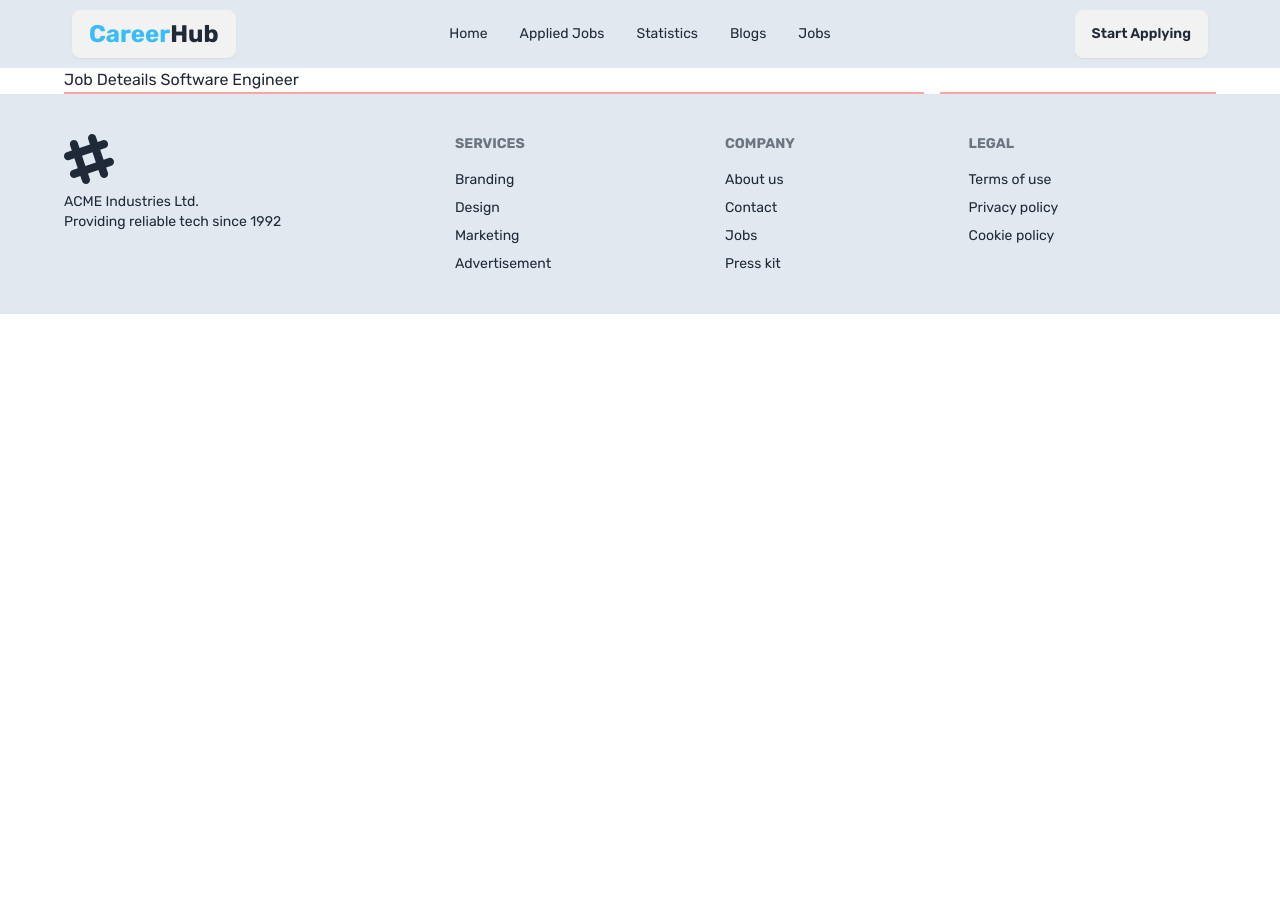
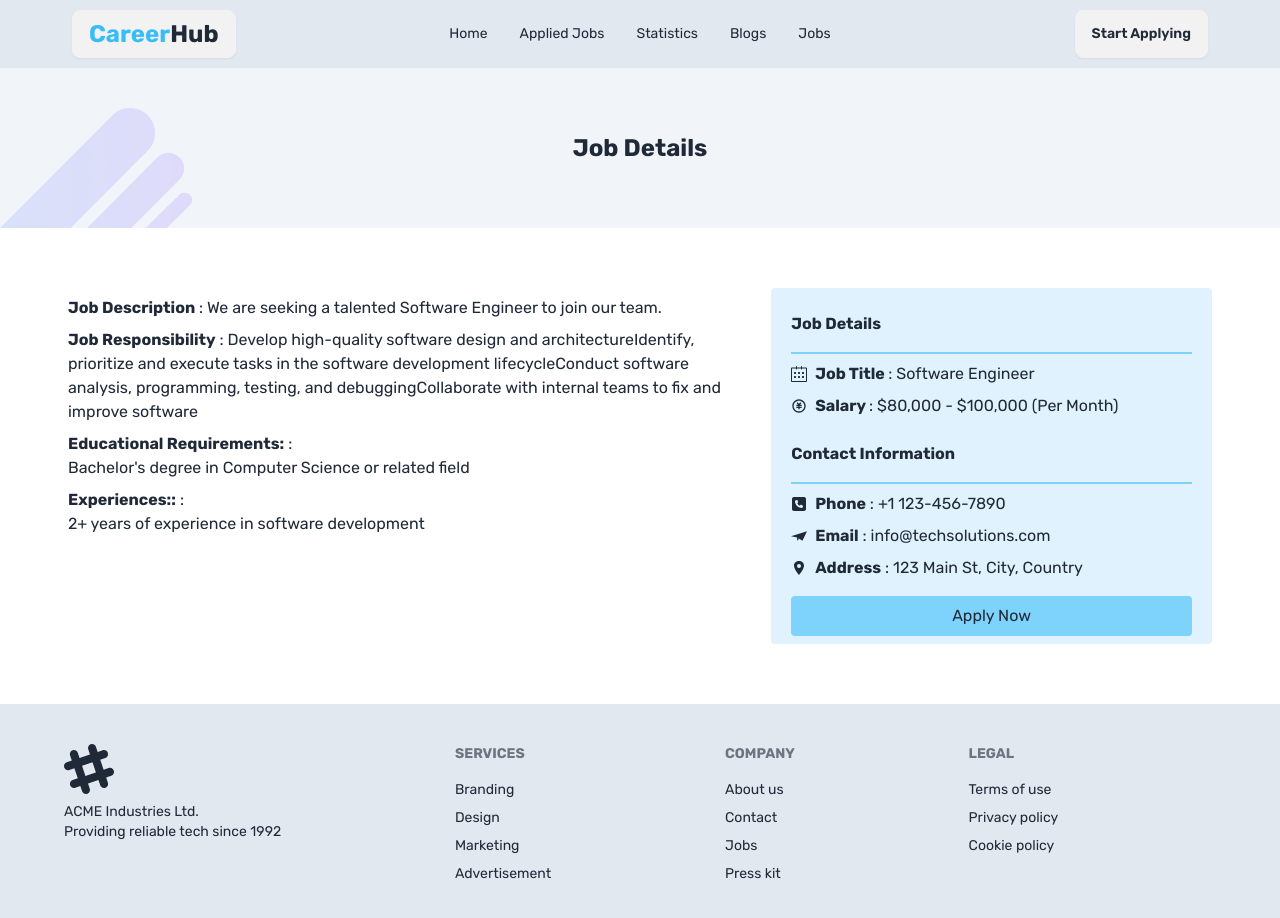
Before and after one commit to sojibdasjr/careerHub, a React (Vite) app: page /job/1 in a window 1280 px wide. Shown: the top 918 px of the page. Before the commit the page ends 800 px from the top, so only its background shows below. Built offline with nearby package versions, Linux system fonts and the light colour scheme.

Commit message:
Job Details

```diff
--- a/src/components/CategoryList/CategoryList.jsx
+++ b/src/components/CategoryList/CategoryList.jsx
@@ -7,7 +7,7 @@ import engineering from "../../assets/icons/chip.png";
 const CategoryList = () => {
   return (
     <div className="max-w-6xl mx-auto">
-      <div className="text-center ">
+      <div className="text-center  ">
         <h1 className=" text-4xl  mt-10">Job Category List</h1>
         <small className="pt-1">
           Explore thousands of job opportunities with all the information you
@@ -15,22 +15,22 @@ const CategoryList = () => {
         </small>
       </div>
       <section className="grid lg:grid-cols-4 md:grid-cols-3 grid-cols-1 gap-4 pt-4 mx-5 mb-5 ">
-        <div className="bg-slate-100 p-5 m-1 rounded">
+        <div className="bg-slate-100 p-5 m-1 rounded hover:bg-sky-200 duration-150 cursor-pointer">
           <img className="bg-slate-200 p-3 rounded" src={accoutn} alt="" />
           <h1 className="text-xl font-bold py-2">Account & Finance</h1>
           <p className="opacity-50">300 Jobs Available</p>
         </div>
-        <div className="bg-slate-100 p-5 m-1 rounded">
+        <div className="bg-slate-100 p-5 m-1 rounded hover:bg-red-200 duration-150 cursor-pointer">
           <img className="bg-slate-200 p-3 rounded" src={design} alt="" />
           <h1 className="text-xl font-bold py-2">Creative Design</h1>
           <p className="opacity-50">100+ Jobs Available</p>
         </div>
-        <div className="bg-slate-100 p-5 m-1 rounded">
+        <div className="bg-slate-100 p-5 m-1 rounded hover:bg-fuchsia-200 duration-150 cursor-pointer">
           <img className="bg-slate-200 p-3 rounded" src={marketing} alt="" />
           <h1 className="text-xl font-bold py-2">Marketing & Sales</h1>
           <p className="opacity-50">150 Jobs Available </p>
         </div>
-        <div className="bg-slate-100 p-5 m-1 rounded">
+        <div className="bg-slate-100 p-5 m-1 rounded hover:bg-blue-200 duration-150 cursor-pointer">
           <img className="bg-slate-200 p-3 rounded" src={engineering} alt="" />
           <h1 className="text-xl font-bold py-2">Engineering Job</h1>
           <p className="opacity-50">224 Jobs Available</p>
--- a/src/components/Featured/Featured.jsx
+++ b/src/components/Featured/Featured.jsx
@@ -20,10 +20,10 @@ const Featured = ({ job }) => {
       <h1 className="font-bold text-2xl tracking-wide">{job_title}</h1>
       <h1 className="opacity-70">{company_name}</h1>
       <div>
-        <button className="p-1 border border-sky-500 bg-sky-100 text-sm my-1 ">
+        <button className="p-1 border border-sky-400 bg-sky-100 text-sm my-1 ">
           {job_time}
         </button>
-        <button className="p-1 border border-sky-500 bg-sky-100 text-sm my-1 ms-4 ">
+        <button className="p-1 border border-sky-400 bg-sky-100 text-sm my-1 ms-4 ">
           {job_time2}
         </button>
       </div>
@@ -38,7 +38,9 @@ const Featured = ({ job }) => {
         </div>
       </div>
       <Link to={`/job/${id}`}>
-        <button className="p-2 my-3 bg-sky-400 rounded">View Details</button>
+        <button className="p-2 my-3 bg-sky-300 focus:bg-sky-500 rounded">
+          View Details
+        </button>
       </Link>
     </div>
   );
--- a/src/components/Header/Header.jsx
+++ b/src/components/Header/Header.jsx
@@ -1,5 +1,5 @@
 import React from "react";
-import { NavLink } from "react-router-dom";
+import { Link, NavLink } from "react-router-dom";
 
 const Header = () => {
   const links = (
@@ -50,12 +50,12 @@ const Header = () => {
               {links}
             </ul>
           </div>
-          <a className=" btn text-2xl font-bold ">
+          <Link to="/" className=" btn text-2xl font-bold ">
             <h1>
               <span className="text-sky-400"> Career</span>
               <span>Hub</span>
             </h1>
-          </a>
+          </Link>
         </div>
         <div className="navbar-center hidden lg:flex">
           <ul className="menu menu-horizontal px-1">{links}</ul>
--- /dev/null
+++ b/src/components/JobDeteails/JobDeteails.css
@@ -0,0 +1,7 @@
+.backgroundImage {
+  background-image: url("../../assets/images//bg1.png");
+  background-repeat: no-repeat;
+  background-position: bottom left;
+  background-size: 15%;
+  padding: 5% 0%;
+}
--- a/src/components/JobDeteails/JobDeteails.jsx
+++ b/src/components/JobDeteails/JobDeteails.jsx
@@ -1,6 +1,11 @@
 import React from "react";
-import { useLoaderData, useParams } from "react-router-dom";
-
+import { Link, useLoaderData, useParams } from "react-router-dom";
+import "./JobDeteails.css";
+import { RiMoneyCnyCircleLine } from "react-icons/ri";
+import { SlCalender } from "react-icons/sl";
+import { FaSquarePhone } from "react-icons/fa6";
+import { SiMinutemailer } from "react-icons/si";
+import { IoLocationSharp } from "react-icons/io5";
 const JobDeteails = () => {
   const jobs = useLoaderData();
   const { id } = useParams();
@@ -8,11 +13,83 @@ const JobDeteails = () => {
   const job = jobs.find((job) => job.id === intId);
 
   return (
-    <div className="max-w-6xl mx-auto">
-      <h1>Job Deteails {job.job_title}</h1>
-      <div className="grid gap-4 md:grid-cols-4">
-        <div className="border border-red-300 md:col-span-3"></div>
-        <div className="border border-red-300"></div>
+    <div>
+      <h1 className="  text-center font-bold text-2xl backgroundImage bg-slate-100">
+        Job Details
+      </h1>
+
+      {/* Deteails */}
+
+      <div className="max-w-6xl mx-auto md:p-1 p-2 ">
+        <div className="grid gap-7 md:grid-cols-5 md:my-14 ">
+          {/* Description */}
+          <div className="  md:col-span-3">
+            <h1 className="my-2">
+              <span className="font-bold">Job Description</span> :{" "}
+              {job.description}
+            </h1>
+            <h1 className="my-2">
+              <span className="font-bold">Job Responsibility</span> :{" "}
+              {job.responsibility}
+            </h1>
+            <h1 className="my-2">
+              <span className="font-bold">Educational Requirements:</span> :{" "}
+              <br /> {job.education_requirements}
+            </h1>
+            <h1 className="my-2">
+              <span className="font-bold">Experiences::</span> : <br />{" "}
+              {job.experiences}
+            </h1>
+          </div>
+
+          {/* Job Apply */}
+          <div className="bg-sky-100 md:px-5 px-2 rounded md:col-span-2">
+            <h1 className="font-bold my-2 border-b-2  py-4 border-sky-300 mx-auto">
+              Job Details
+            </h1>{" "}
+            <span className="flex items-center my-2 gap-2">
+              <SlCalender />{" "}
+              <p>
+                <span className="font-bold">Job Title </span> : {job.job_title}{" "}
+              </p>
+            </span>{" "}
+            <span className="flex items-center  gap-2">
+              <RiMoneyCnyCircleLine />{" "}
+              <p>
+                {" "}
+                <span className="font-bold">Salary </span> : {job.salary} (Per
+                Month)
+              </p>
+            </span>
+            <h1 className="font-bold my-2 border-b-2  py-4 border-sky-300 mx-auto">
+              Contact Information
+            </h1>
+            <span className="flex items-center gap-2">
+              <FaSquarePhone />{" "}
+              <p>
+                <span className="font-bold">Phone</span> : {job.contact.phone}{" "}
+              </p>
+            </span>
+            <span className="flex items-center gap-2 my-2">
+              <SiMinutemailer />{" "}
+              <p>
+                <span className="font-bold">Email</span> : {job.contact.email}{" "}
+              </p>
+            </span>
+            <span className="flex items-center gap-2 my-2">
+              <IoLocationSharp />{" "}
+              <p>
+                <span className="font-bold">Address</span> :{" "}
+                {job.contact.address}{" "}
+              </p>
+            </span>
+            <Link>
+              <button className="w-full p-2 focus:bg-sky-600 rounded  my-2 bg-sky-300">
+                Apply Now
+              </button>
+            </Link>
+          </div>
+        </div>
       </div>
     </div>
   );
--- a/src/components/hero/Hero.jsx
+++ b/src/components/hero/Hero.jsx
@@ -7,7 +7,7 @@ const Hero = () => {
     <div className="  bg-slate-100">
       <div className=" md:flex items-center max-w-6xl mx-auto pt-5">
         <div className="w-2/3 mx-5">
-          <h1 className="text-5xl font-bold">
+          <h1 className="text-5xl font-bold ">
             One Step <br /> Closer To Your <br />{" "}
             <span className="text-sky-400">Dream Job</span>
             <p className="text-sm my-2 opacity-75">
```
